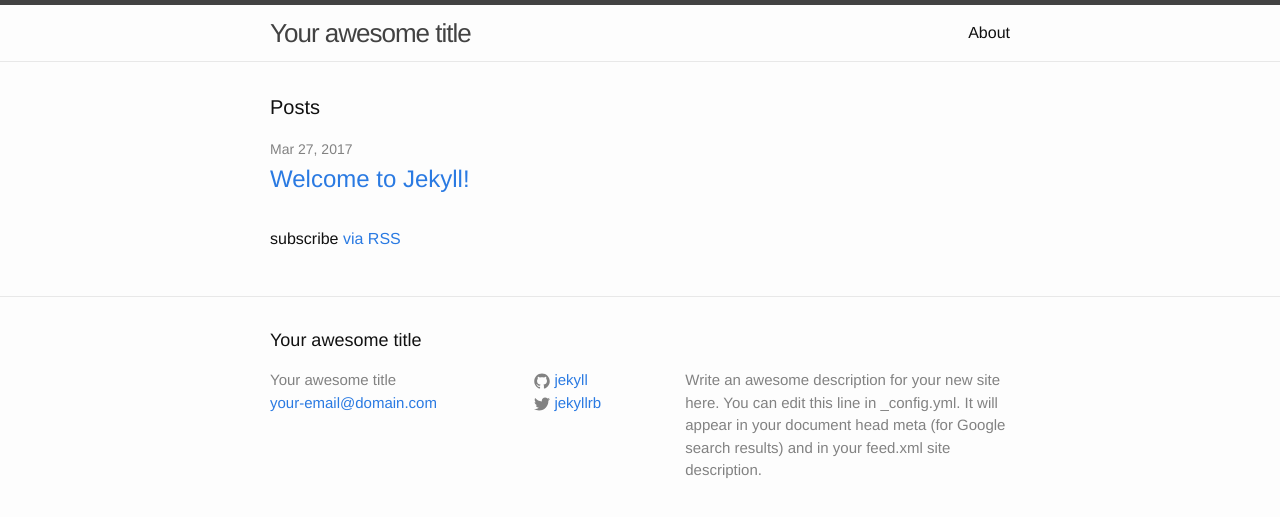
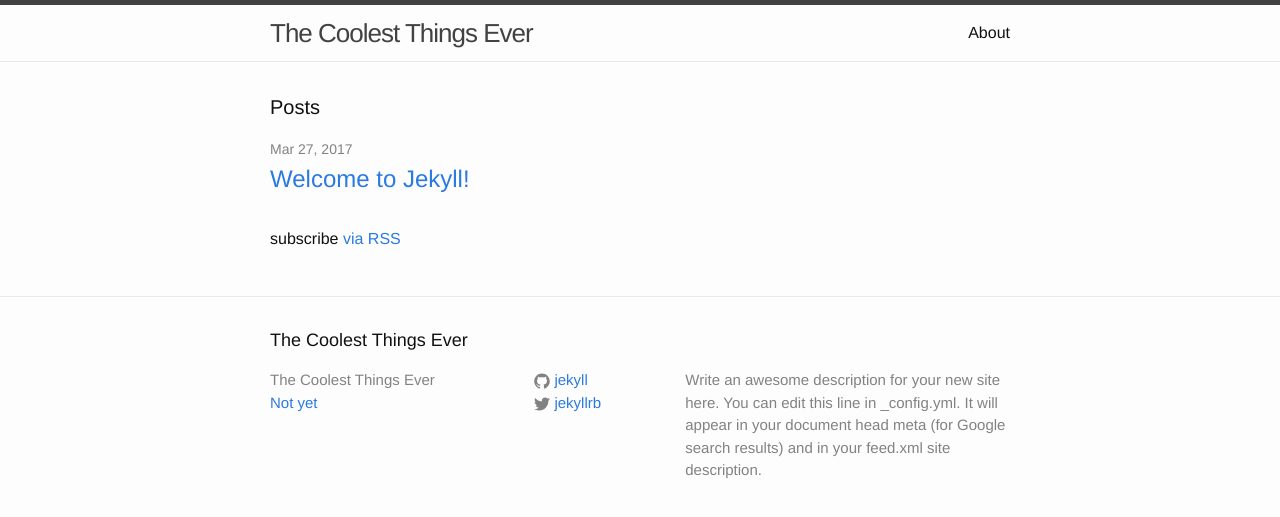
Before and after one commit to xNShade/xNShade.github.io, a Jekyll site: the page built from index.html, in a window 1280 px wide. Shown: the top 517 px of the page. Built offline with Jekyll 4.4.1, drawn with Linux system fonts in a browser that asks for light colours.

Commit message:
Update _config.yml

```diff
--- a/_config.yml
+++ b/_config.yml
@@ -6,8 +6,8 @@
 # 'jekyll serve'. If you change this file, please restart the server process.
 
 # Site settings
-title: Your awesome title
-email: your-email@domain.com
+title: The Coolest Things Ever
+email: Not yet
 description: > # this means to ignore newlines until "baseurl:"
   Write an awesome description for your new site here. You can edit this
   line in _config.yml. It will appear in your document head meta (for
```
